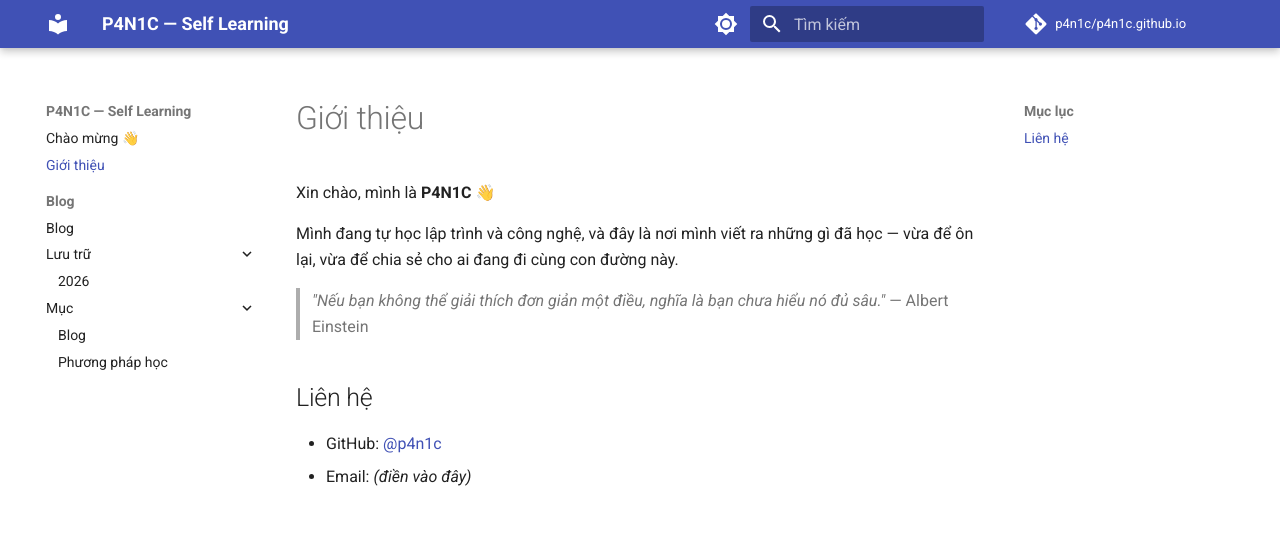
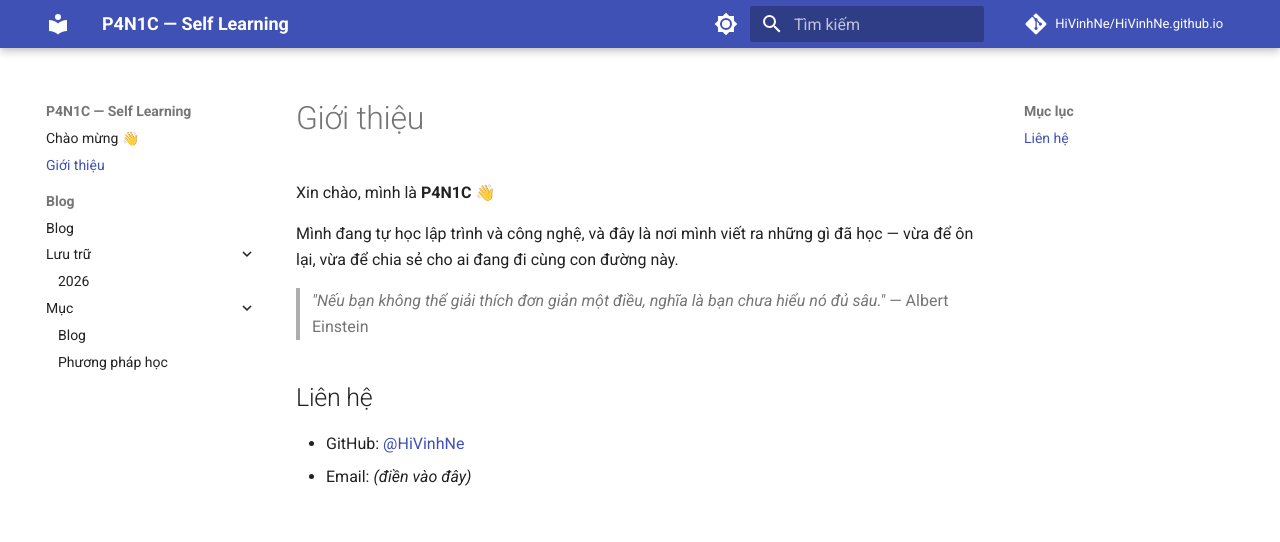
Before and after one commit to HiVinhNe/HiVinhNe.github.io, an MkDocs documentation site: the page built from docs/about.md, in a window 1280 px wide. Shown: the top 542 px of the page. Built offline with MkDocs 1.6.1 and Material for MkDocs 9.7.7, drawn with Linux system fonts in a browser that asks for light colours; comment, search, counter and statistics services are not loaded.

Commit message:
Đổi URL/repo về tài khoản HiVinhNe

```diff
--- a/docs/about.md
+++ b/docs/about.md
@@ -9,5 +9,5 @@ Mình đang tự học lập trình và công nghệ, và đây là nơi mình v
 
 ## Liên hệ
 
-- GitHub: [@p4n1c](https://github.com/p4n1c)
+- GitHub: [@HiVinhNe](https://github.com/HiVinhNe)
 - Email: *(điền vào đây)*
--- a/mkdocs.yml
+++ b/mkdocs.yml
@@ -1,8 +1,8 @@
 site_name: P4N1C — Self Learning
 site_description: Ghi chép và chia sẻ kiến thức trong quá trình tự học
-site_url: https://p4n1c.github.io
-repo_url: https://github.com/p4n1c/p4n1c.github.io
-repo_name: p4n1c/p4n1c.github.io
+site_url: https://hivinhne.github.io
+repo_url: https://github.com/HiVinhNe/HiVinhNe.github.io
+repo_name: HiVinhNe/HiVinhNe.github.io
 
 theme:
   name: material
```
